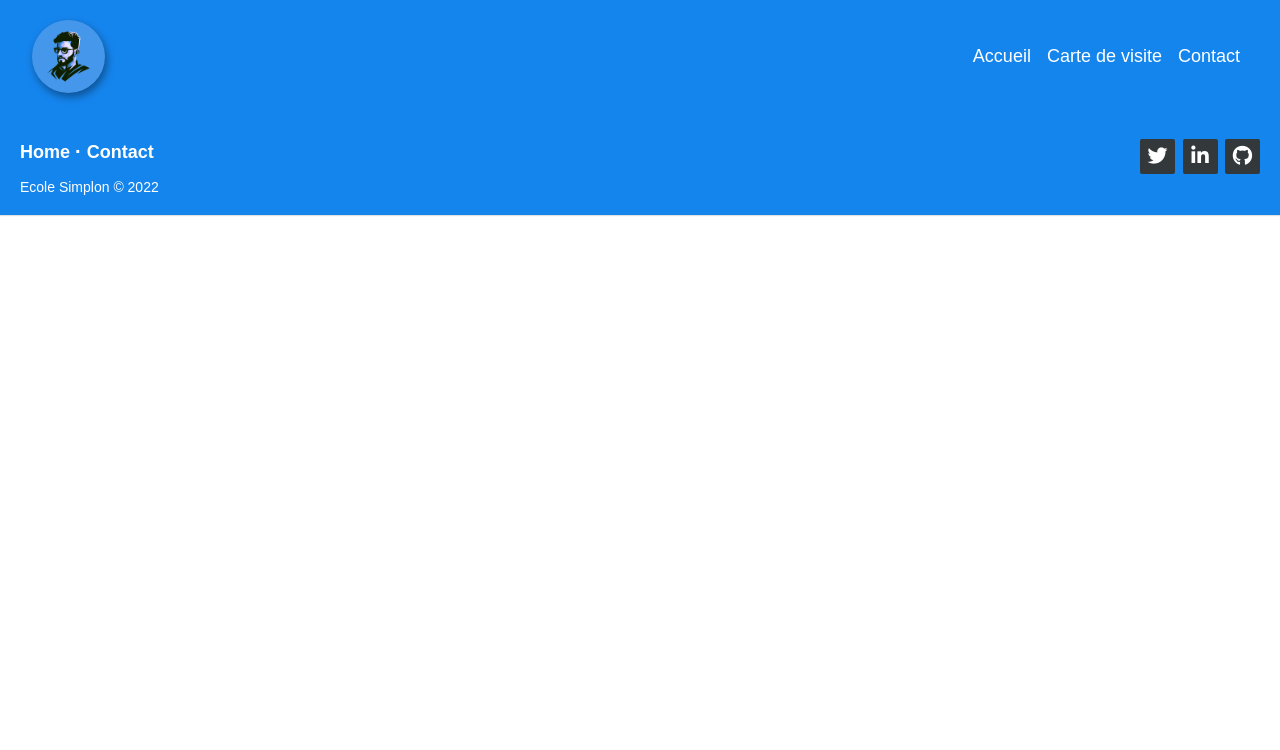
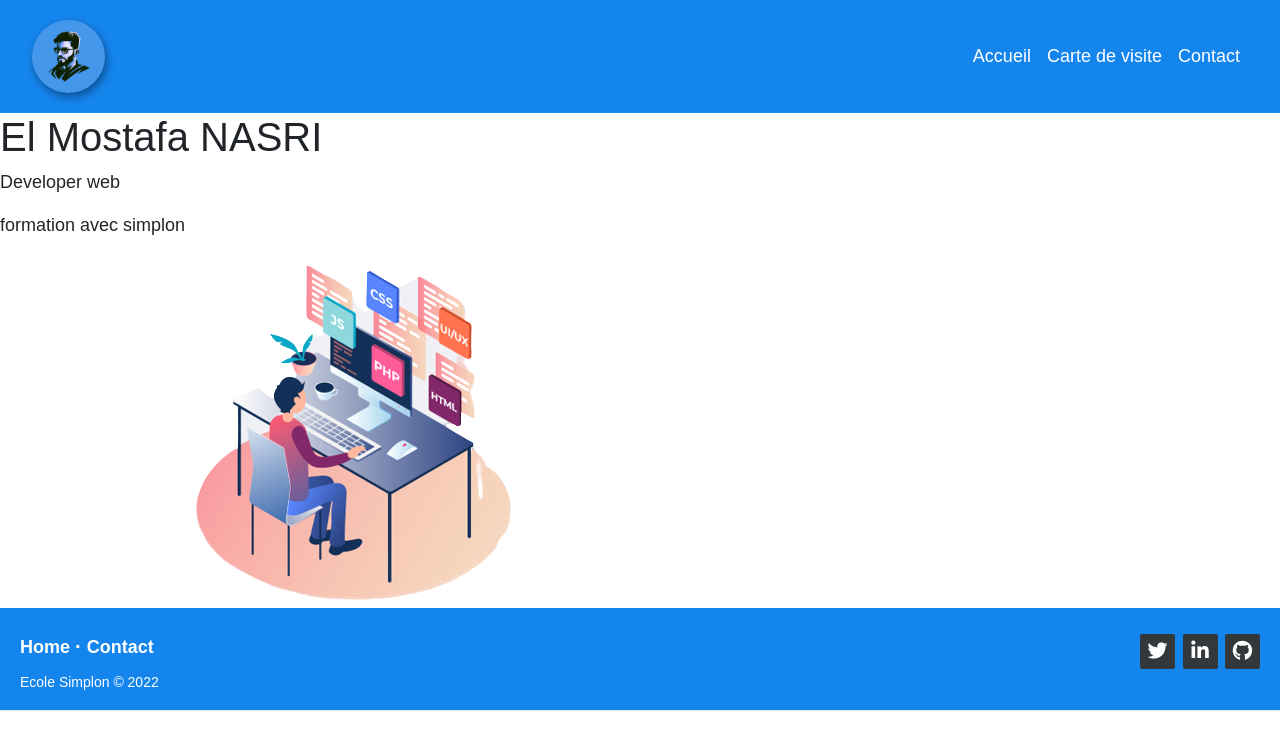
Before and after one commit to ElMost/fichier_simplon, a plain HTML site: page contact/contact.html in a window 1280 px wide. Drawn offline with nearby package versions, Linux system fonts and the light colour scheme; a web font is replaced by a local one.

Commit message:
structure section Nom et Prénom avec une image

```diff
--- a/contact/contact.html
+++ b/contact/contact.html
@@ -39,6 +39,19 @@
         </nav>
     </header>
 
+    <div class="home_container">
+        <div class="contain_elements">
+            <div class="home_name" >
+                <h1>El Mostafa NASRI</h1>
+                <p> Developer web</p>
+                <p>formation  avec simplon </p>
+            </div>
+            <div class="home_img" >
+                <img src="/images/desk-removebg-preview-removebg-preview.png" alt="preview" />
+            </div>
+        </div>
+   </div>
+
 
     <footer class="footer-distributed">
 
```
